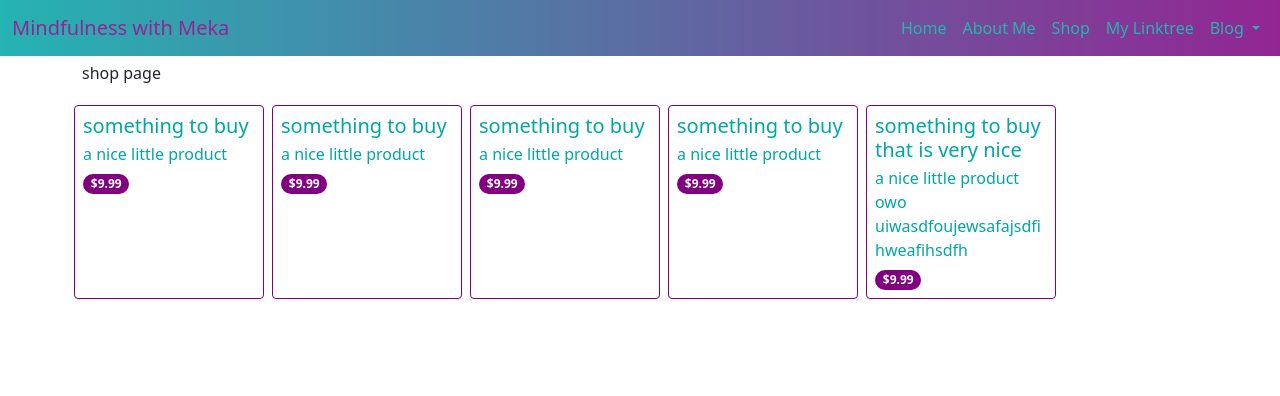
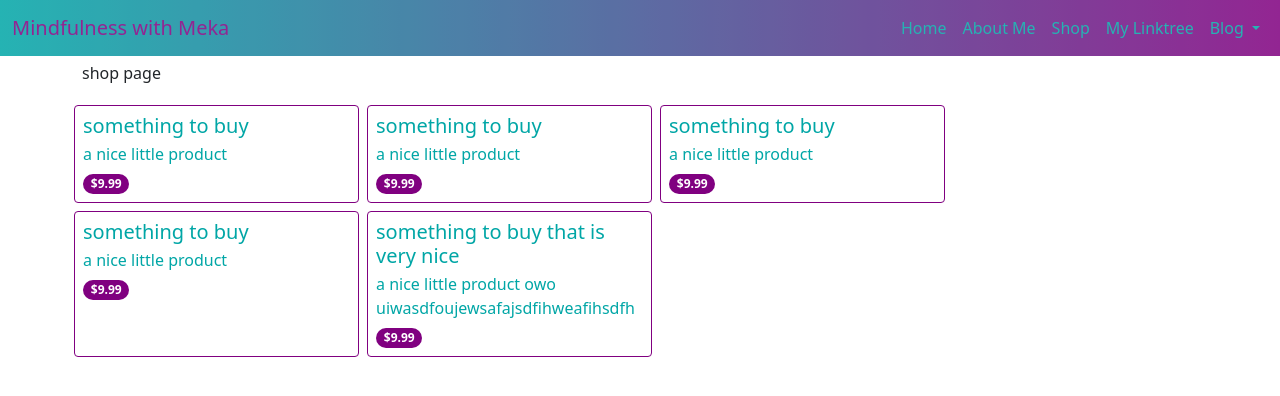
Before and after one commit to mindfulnesswithmeka/mindfulnesswithmeka.github.io, a Jekyll site: the page built from _pages/shop.md, in a window 1280 px wide. Shown: the top 396 px of the page. Built offline with Jekyll 4.4.1, drawn with Linux system fonts in a browser that asks for light colours.

Commit message:
better wrappings for shop.html

```diff
--- a/_layouts/shop.html
+++ b/_layouts/shop.html
@@ -13,7 +13,7 @@
         <div>{{page.content | markdownify}}</div>
         <div class="row row-cols-xs-1 row-cols-sm-1 row-cols-md-3 row-cols-lg-4 row-cols-xl-5">
             {% for product in site.products %}
-            <div class="col-2 card-item rounded m-1 p-2">
+            <div class="col-xs-1 col-sm-3 col-md-3 col-lg-3 card-item rounded my-1 mx-sm-1 p-2">
                 <a href="{{ product.url }}">
                     <h5 class="mb-1">{{ product.title }}</h5>
                     <p class="mb-1">{{ product.description }}</p>
```
